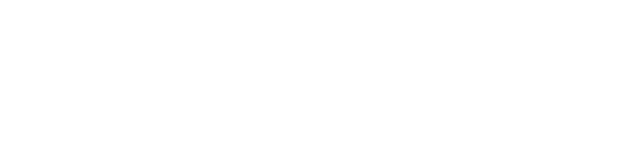
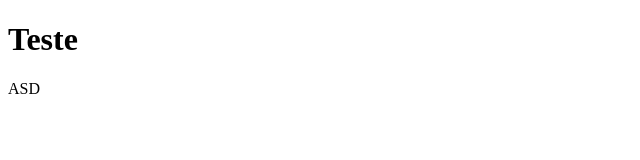
Before and after one commit to GedasioSilva/Curso_Git_Github, a plain HTML site: page index.html in a window 1280 px wide. Shown: the whole page, without its empty margins (0-640 px from the left). Drawn offline with Linux system fonts and the light colour scheme.

Commit message:
Enviando alterações produção

```diff
--- a/index.html
+++ b/index.html
@@ -6,6 +6,7 @@
     <title>Document</title>
 </head>
 <body>
-
+    <h1>Teste</h1>
+    <p>ASD</p>
 </body>
 </html>
```
